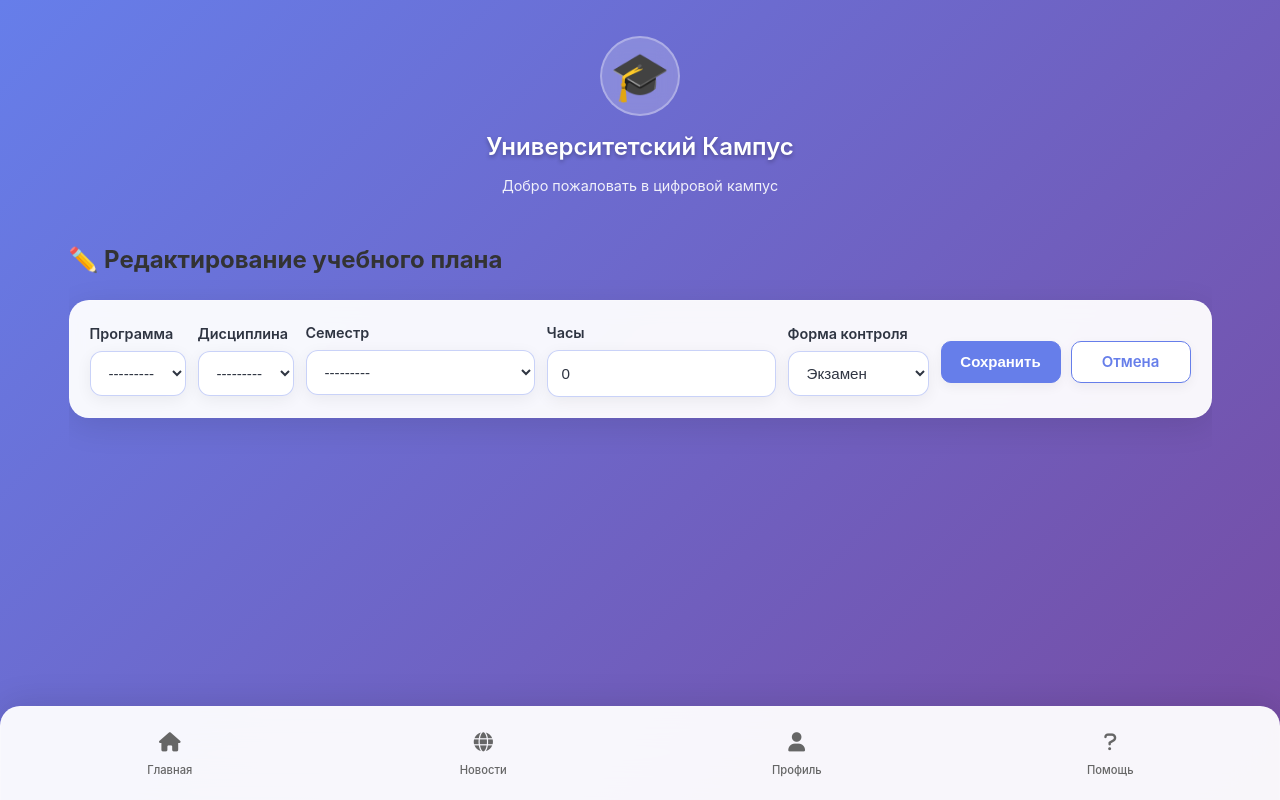
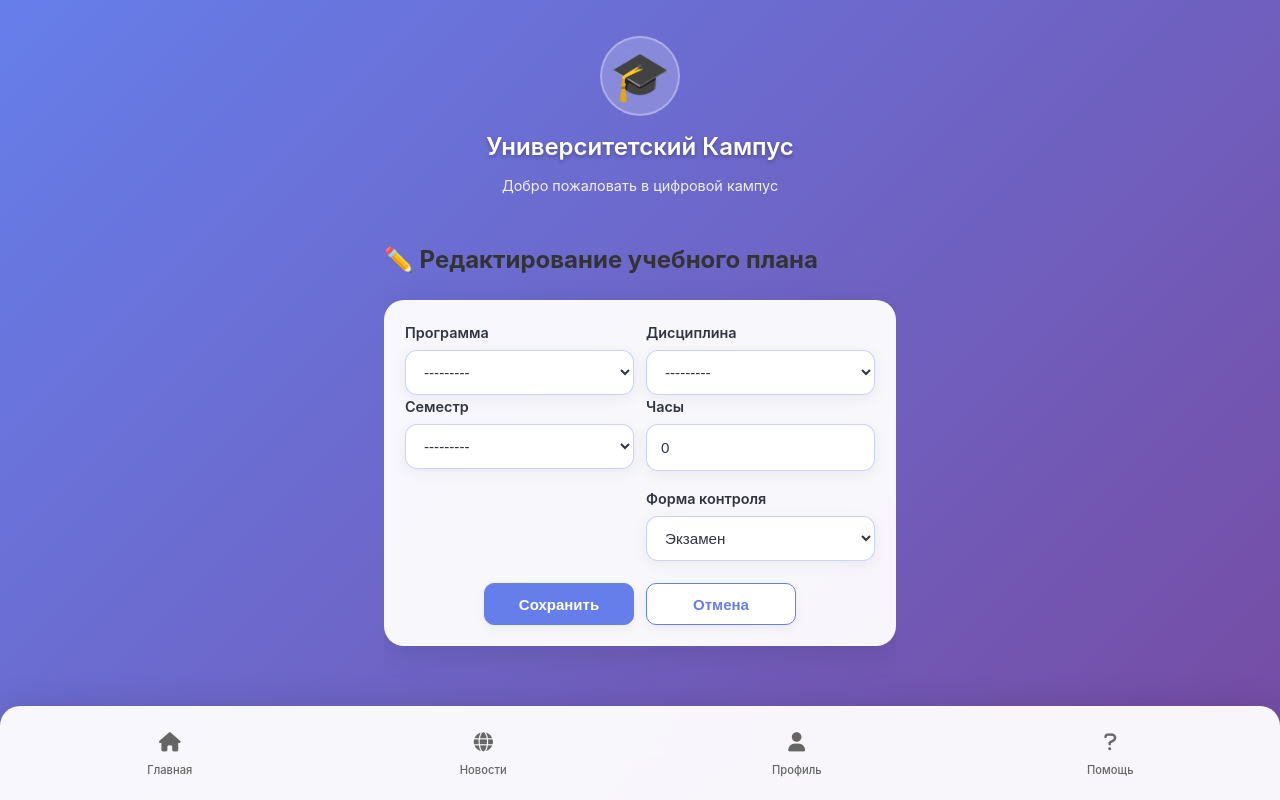
Before and after one commit to Adopten123/lisp_team_or_envelope_team, a Django app: template main/templates/main/moderation/moderation_subjects_curriculum_edit.html in a window 1280 px wide. Run offline with Django 5.2, Linux system fonts and the light colour scheme; the template is opened without the code that fills it: values that come from a table or form of the project are taken from there, others are empty; some libraries are stand-ins or nearby versions.

Commit message:
фикс верстки редактирования учебного плана

```diff
--- a/main/static/css/moderation_forms.css
+++ b/main/static/css/moderation_forms.css
@@ -139,3 +139,32 @@
   grid-template-columns: 1fr 1fr;
   gap: 12px;
 }
+
+.curriculum-form {
+  max-width: 700px;
+  margin: 0 auto;
+  display: flex;
+  flex-direction: column;
+  gap: 16px;
+}
+
+.user-card form {
+  display: block;
+}
+
+.form-field .under-hours {
+  margin-top: 10px;
+}
+
+.form-actions.centered {
+  display: flex;
+  justify-content: center;
+  align-items: center;
+  gap: 12px;
+  margin-top: 22px;
+}
+
+.form-actions.centered .btn {
+  min-width: 150px;
+  text-align: center;
+}
--- a/main/templates/main/moderation/moderation_subjects_curriculum_edit.html
+++ b/main/templates/main/moderation/moderation_subjects_curriculum_edit.html
@@ -10,7 +10,7 @@
         <h2 class="section-title">✏️ Редактирование учебного плана</h2>
 
         <section class="user-card">
-            <form method="post" novalidate>
+            <form method="post" novalidate class="curriculum-form">
                 {% csrf_token %}
 
                 <div class="form-row two">
@@ -38,17 +38,15 @@
                             <div class="ui-error">{{ form.semester.errors|striptags }}</div>
                         {% endif %}
                     </div>
+
                     <div class="form-field">
                         <label class="ui-label">Часы</label>
                         {{ form.hours }}
                         {% if form.hours.errors %}
                             <div class="ui-error">{{ form.hours.errors|striptags }}</div>
                         {% endif %}
-                    </div>
-                </div>
 
-                <div class="form-row">
-                    <div class="form-field">
+                        <div class="form-field under-hours">
                             <label class="ui-label">Форма контроля</label>
                             {{ form.control_form }}
                             {% if form.control_form.errors %}
@@ -56,10 +54,15 @@
                             {% endif %}
                         </div>
                     </div>
+                </div>
 
-                <div class="form-actions">
+                <div class="form-actions centered">
                     <button class="btn btn-indigo" type="submit">Сохранить</button>
-                    <a class="btn btn-ghost" href="{% url 'curriculum_list' %}">Отмена</a>
+                    <button class="btn btn-ghost"
+                            type="button"
+                            onclick="window.location.href='{% url 'curriculum_list' %}'">
+                        Отмена
+                    </button>
                 </div>
             </form>
         </section>
```
Lines whose indentation alone changed are shown as unchanged.
